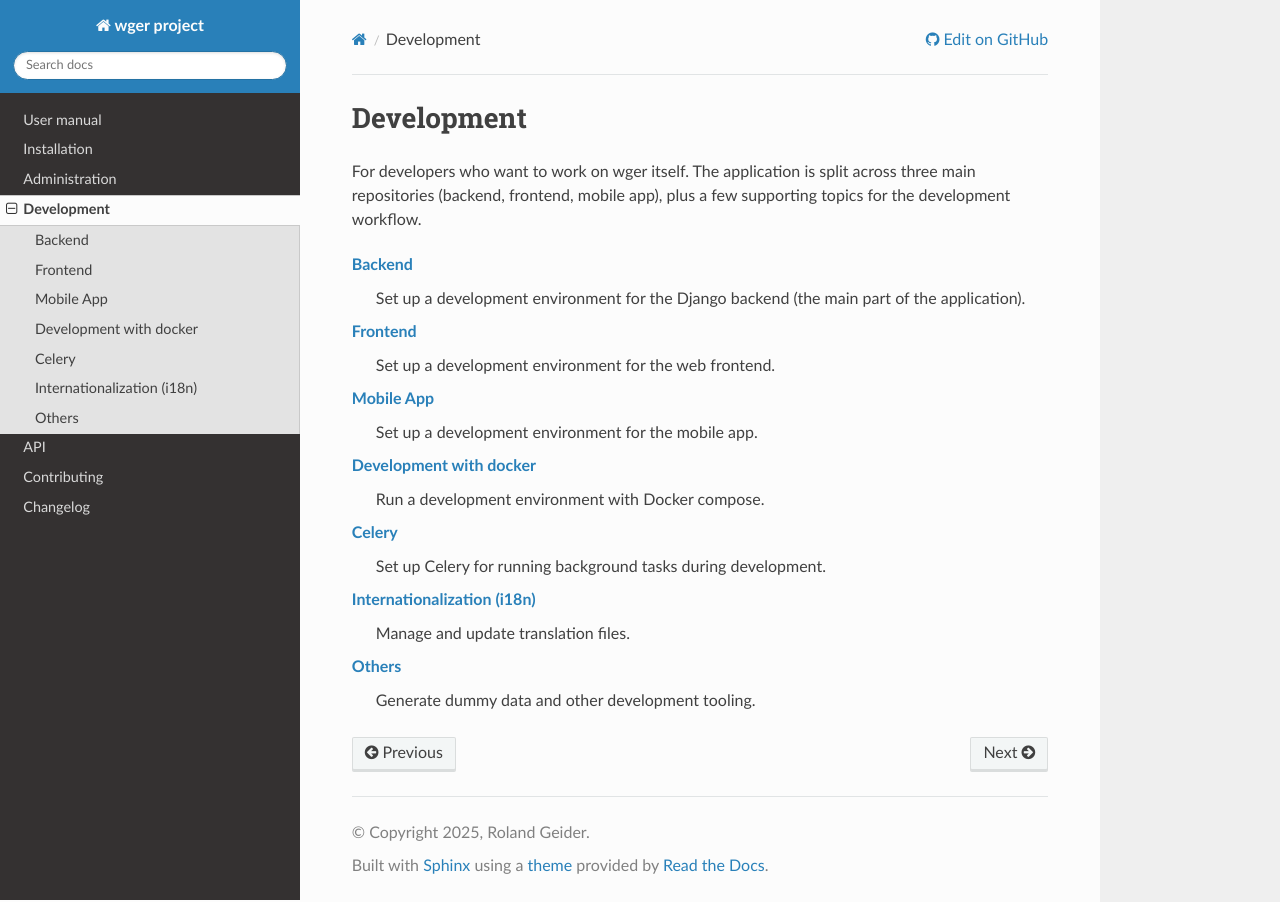
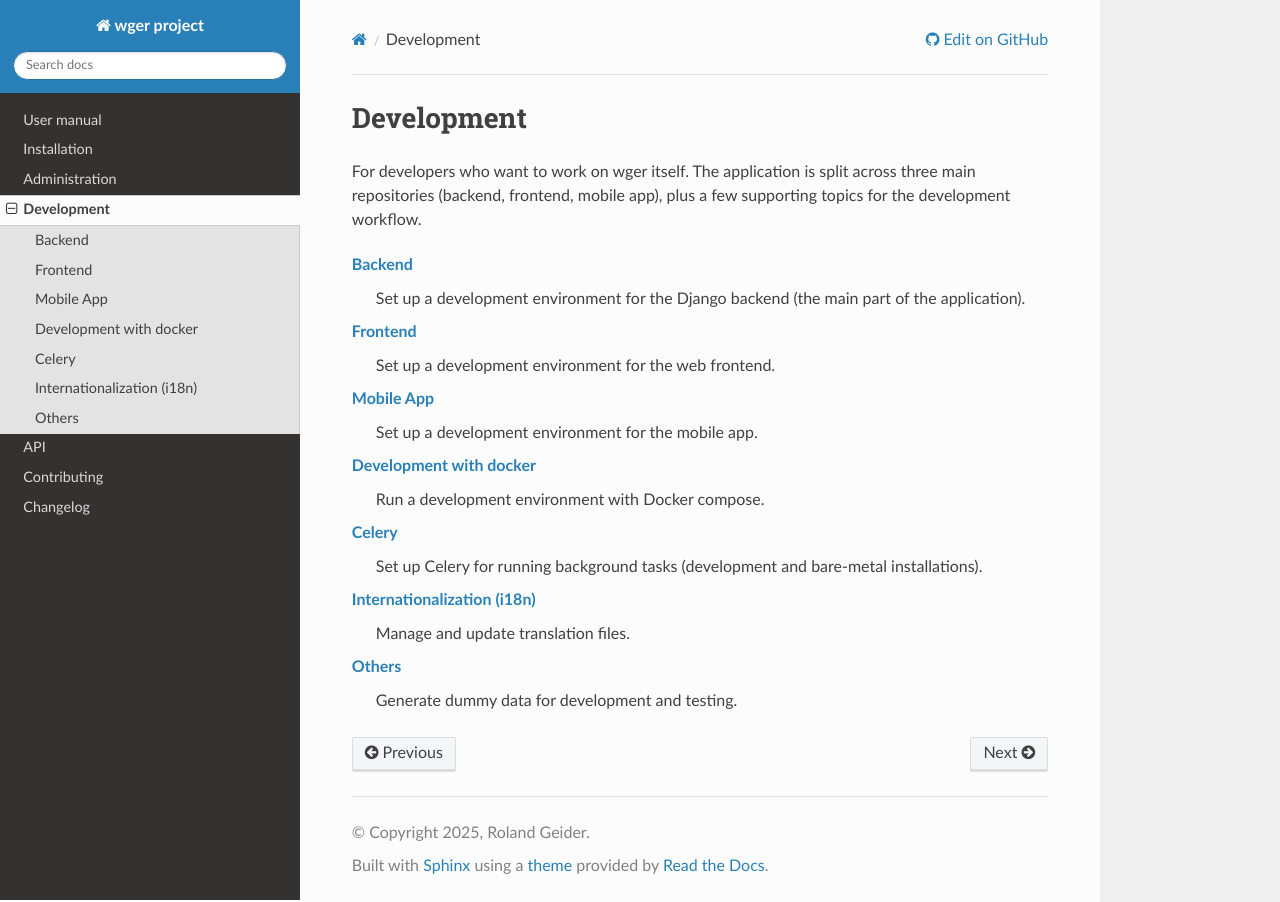
Before and after one commit to wger-project/docs, a Sphinx documentation site: the page built from docs/development/index.rst, in a window 1280 px wide. Built offline with Sphinx 7.4.7 and the Read the Docs theme 3.1.0, drawn with Linux system fonts in a browser that asks for light colours.

Commit message:
Rename others to dummy_data.rst

```diff
--- a/docs/development/index.rst
+++ b/docs/development/index.rst
@@ -33,10 +33,11 @@
     Run a development environment with Docker compose.
 
 :doc:`celery`
-    Set up Celery for running background tasks during development.
+    Set up Celery for running background tasks (development and bare-metal
+    installations).
 
 :doc:`i18n`
     Manage and update translation files.
 
-:doc:`others`
-    Generate dummy data and other development tooling.
+:doc:`dummy_data`
+    Generate dummy data for development and testing.
```
Also changed, not shown: other parts of docs/development/index.rst (+1 -1 lines), docs/development/dummy_data.rst (renamed from docs/development/others.rst).
